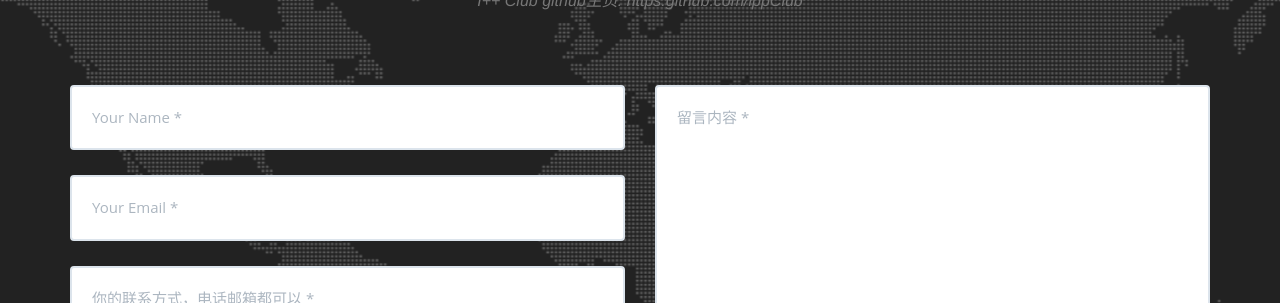
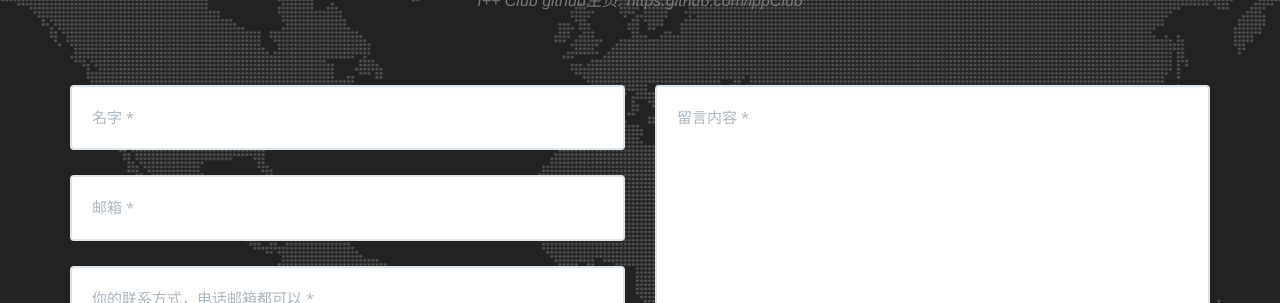
Before and after one commit to HarveyTvT/IppClub.github.io, a Jekyll site: the page built from index.html, in a window 1280 px wide and 900 px high, scrolled down 5454 px. Shown: the part 235-538 px from the top of the window. Built offline with Jekyll 4.4.1, drawn with Linux system fonts in a browser that asks for light colours; some web fonts are replaced.

Commit message:
name email to chinese

```diff
--- a/_includes/contact.html
+++ b/_includes/contact.html
@@ -12,11 +12,11 @@
                         <div class="row">
                             <div class="col-md-6">
                                 <div class="form-group">
-                                    <input type="text" class="form-control" placeholder="Your Name *" id="name" required data-validation-required-message="Please enter your name.">
+                                    <input type="text" class="form-control" placeholder="名字 *" id="name" required data-validation-required-message="这里写你的名字">
                                     <p class="help-block text-danger"></p>
                                 </div>
                                 <div class="form-group">
-                                    <input type="email" class="form-control" placeholder="Your Email *" id="email" required data-validation-required-message="Please enter your email address.">
+                                    <input type="email" class="form-control" placeholder="邮箱 *" id="email" required data-validation-required-message="留下邮箱地址">
                                     <p class="help-block text-danger"></p>
                                 </div>
                                 <div class="form-group">
```
